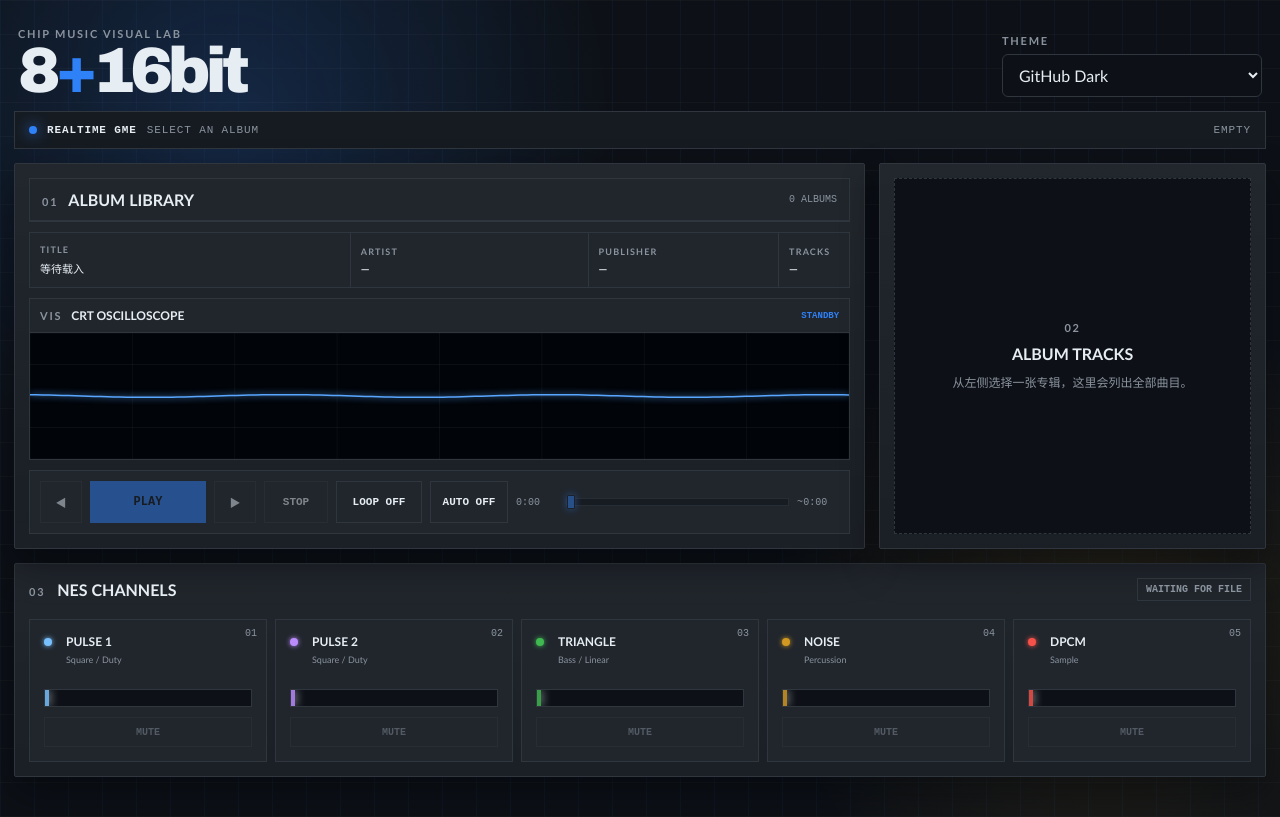
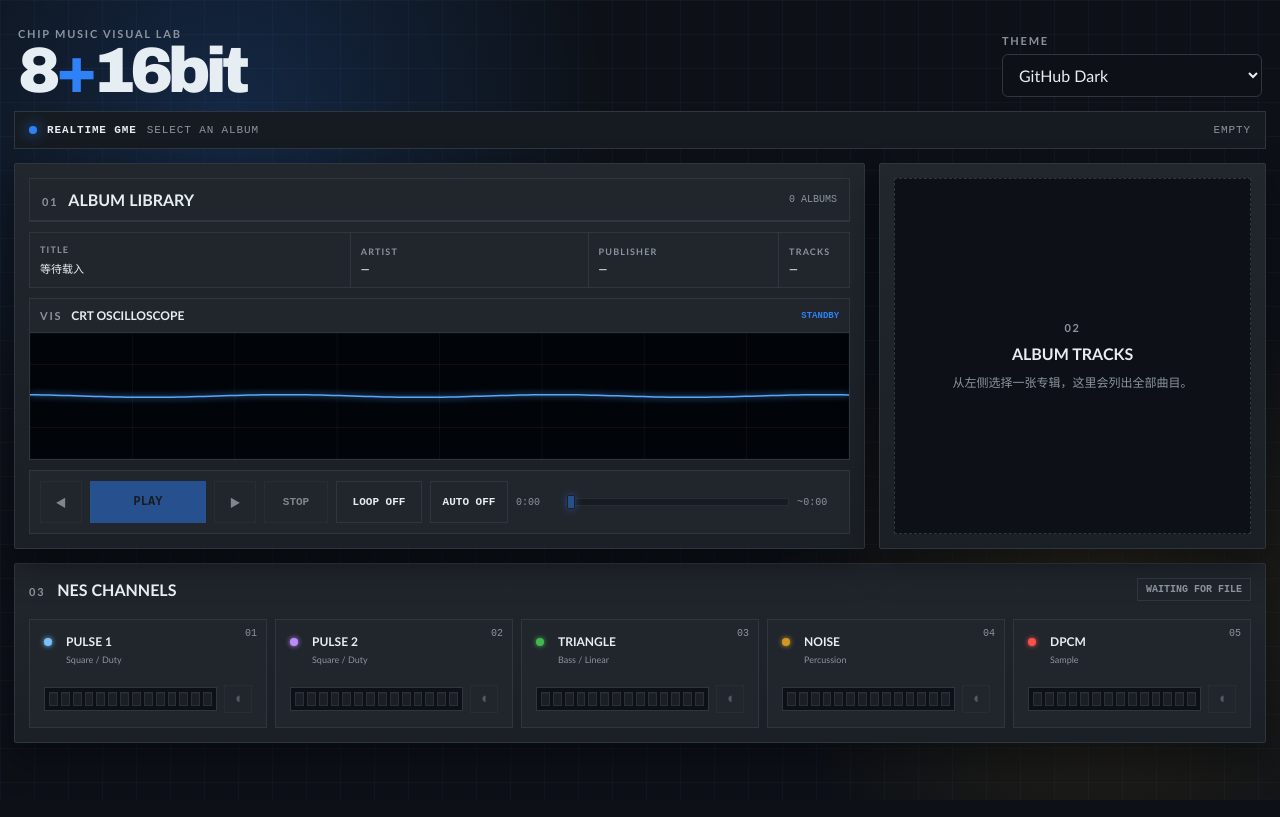
Before and after one commit to Algustav/816bitmusic, a React (Vite) app: page / in a window 1280 px wide. Built offline with nearby package versions, Linux system fonts and the light colour scheme.

Commit message:
feat: use compact LCD channel meters

```diff
--- a/src/components/ChannelRack.tsx
+++ b/src/components/ChannelRack.tsx
@@ -8,6 +8,7 @@ const CHANNELS: Array<{ id: NesChannelId; label: string; detail: string }> = [
   { id: "noise", label: "NOISE", detail: "Percussion" },
   { id: "dpcm", label: "DPCM", detail: "Sample" }
 ];
+const LCD_SEGMENTS = 14;
 
 interface ChannelRackProps {
   theme: PlayerVisualTheme;
@@ -39,23 +40,38 @@ export function ChannelRack({ theme, muted, levels, enabled, onToggle }: Channel
             <strong>{label}</strong>
             <small>{detail}</small>
           </div>
-          <div className="channel__meter" aria-label={`${label} 音量 ${Math.round(level * 100)}%`}>
+          <div className="channel__lcd-row">
+            <div
+              className="channel__lcd"
+              role="meter"
+              aria-label={`${label} 音量`}
+              aria-valuemin={0}
+              aria-valuemax={100}
+              aria-valuenow={Math.round(level * 100)}
+            >
+              {Array.from({ length: LCD_SEGMENTS }, (_, segment) => {
+                const active = segment < Math.ceil(level * LCD_SEGMENTS);
+                return (
                   <i
-              style={{
-                backgroundColor: theme.channels[id],
-                width: `${Math.max(2, level * 100)}%`
-              }}
+                    key={segment}
+                    className={active ? "is-active" : ""}
+                    style={active ? { backgroundColor: theme.channels[id] } : undefined}
                   />
+                );
+              })}
             </div>
             <button
               className="channel__mute"
               type="button"
               disabled={!enabled}
+              aria-label={`${muted[id] ? "恢复" : "静音"} ${label}`}
               aria-pressed={muted[id]}
+              title={muted[id] ? "恢复声道" : "静音声道"}
               onClick={() => onToggle(id)}
             >
-            {muted[id] ? "MUTED" : "MUTE"}
+              <span aria-hidden="true">{muted[id] ? "×" : "◖"}</span>
             </button>
+          </div>
         </article>
         );
       })}
--- a/src/styles.css
+++ b/src/styles.css
@@ -692,7 +692,7 @@ button:disabled {
 
 .channel {
   position: relative;
-  min-height: 132px;
+  min-height: 104px;
   display: grid;
   grid-template-columns: 12px 1fr;
   gap: 10px;
@@ -735,36 +735,70 @@ button:disabled {
   font-size: 9px;
 }
 
-.channel__meter {
+.channel__lcd-row {
   grid-column: 1 / -1;
-  height: 18px;
-  margin-top: 14px;
-  overflow: hidden;
+  display: grid;
+  grid-template-columns: minmax(0, 1fr) 28px;
+  gap: 7px;
+  align-items: center;
+  margin-top: 10px;
+}
+
+.channel__lcd {
+  height: 24px;
+  display: grid;
+  grid-template-columns: repeat(14, minmax(2px, 1fr));
+  gap: 3px;
+  align-items: center;
+  padding: 4px;
   border: 1px solid var(--line);
   background: var(--key-bg);
 }
 
-.channel__meter i {
-  display: block;
-  height: 100%;
-  opacity: 0.85;
-  box-shadow: 0 0 10px currentColor;
-  transition: width 32ms linear;
+.channel__lcd i {
+  height: 14px;
+  border: 1px solid color-mix(in srgb, var(--line), transparent 25%);
+  background: color-mix(in srgb, var(--text), transparent 94%);
+  box-shadow: inset 0 1px rgba(255, 255, 255, 0.04);
+  transition: background-color 32ms linear, box-shadow 32ms linear;
 }
 
-.channel.is-muted .channel__meter {
+.channel__lcd i.is-active {
+  border-color: transparent;
+  box-shadow:
+    inset 0 -3px rgba(0, 0, 0, 0.18),
+    0 0 5px currentColor;
+}
+
+.channel.is-muted .channel__lcd {
   opacity: 0.35;
 }
 
 .channel__mute {
-  grid-column: 1 / -1;
-  min-height: 30px;
+  width: 28px;
+  height: 28px;
+  display: grid;
+  place-items: center;
+  padding: 0;
   border: 1px solid var(--line);
   color: var(--muted);
   background: var(--touch-bg);
   font-family: ui-monospace, monospace;
-  font-size: 10px;
+  font-size: 15px;
   font-weight: 900;
+  line-height: 1;
+  cursor: pointer;
+}
+
+.channel__mute:not(:disabled):hover {
+  border-color: var(--accent);
+  color: var(--text);
+}
+
+.channel__mute[aria-pressed="true"] {
+  border-color: var(--danger);
+  color: var(--danger);
+  background: color-mix(in srgb, var(--danger), var(--touch-bg) 90%);
 }
 
 @media (max-width: 860px) {
```
Also changed, not shown: 2 other files (tests, documents, lock files or other folders). Lines whose indentation alone changed are shown as unchanged.
